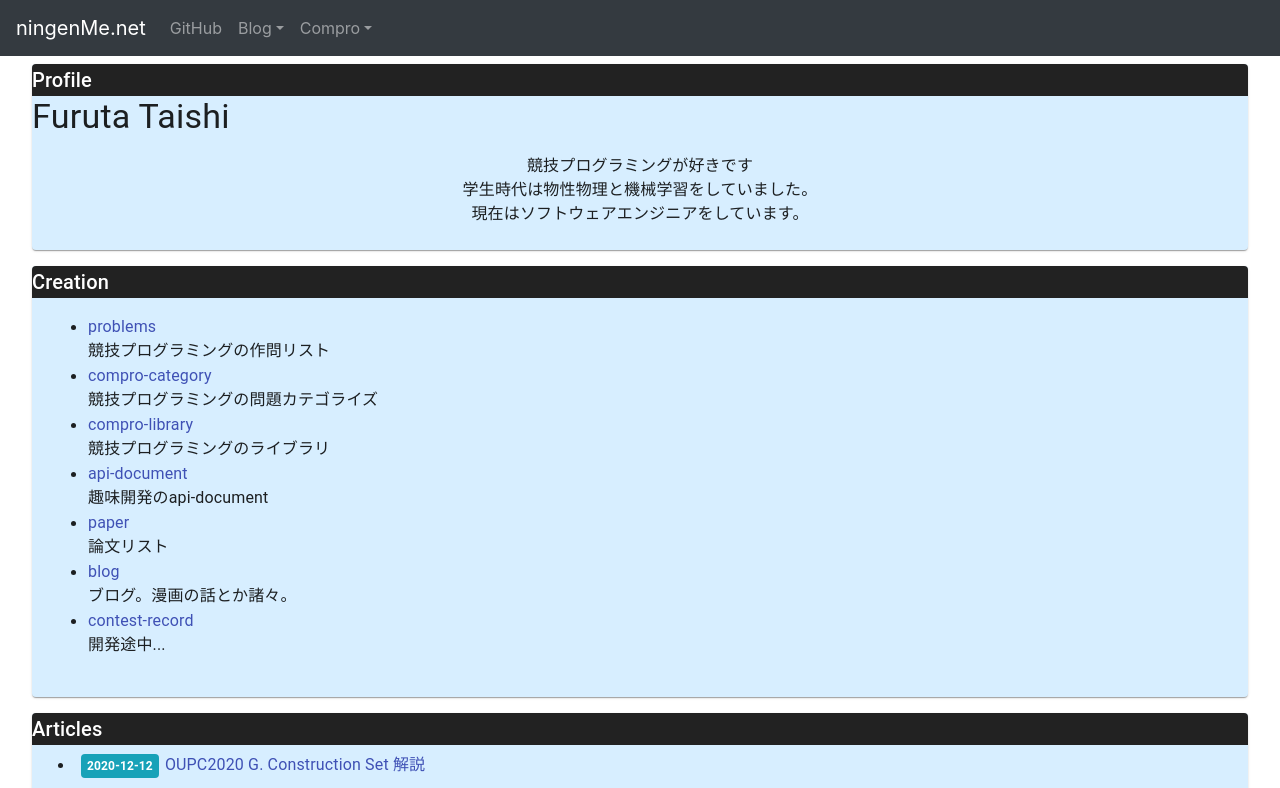
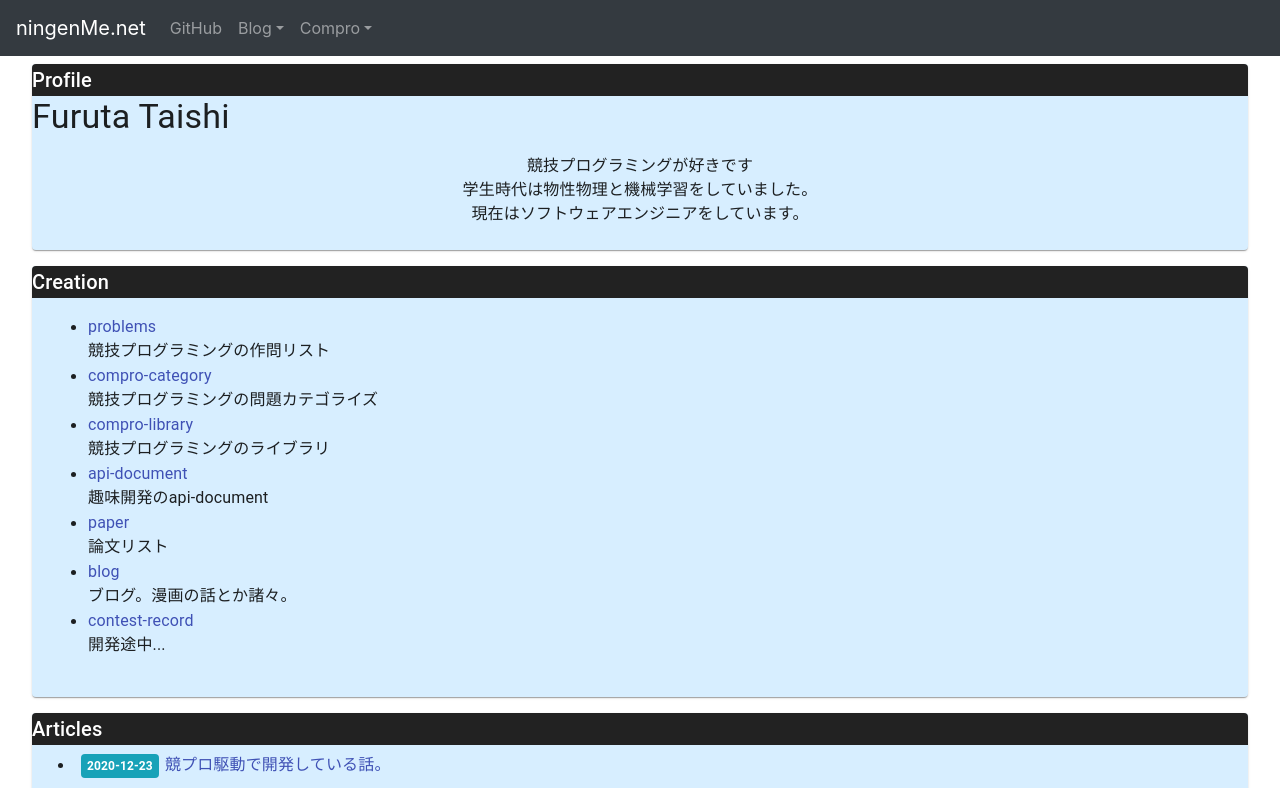
Before and after one commit to ningenMe/ningenme-net-front, a React (Create React App) app: page / in a window 1280 px wide. Shown: the top 788 px of the page. Built offline with nearby package versions, Linux system fonts and the light colour scheme.

Commit message:
[add] blog

```diff
--- a/src/assets/Contents.js
+++ b/src/assets/Contents.js
@@ -12,6 +12,7 @@ export const Applications = [
     {name:"contest-record" , href:'https://contest-record.ningenme.net/'     , description:"開発途中..."},
 ];
 export const Articles = [
+    {date:"2020-12-23",name:"競プロ駆動で開発している話。", href:'https://ningenme.hatenablog.com/entry/2020/12/23/000000'},
     {date:"2020-12-12",name:"OUPC2020 G. Construction Set 解説", href:'https://ningenme.hatenablog.com/entry/2020/12/12/170313'},
     {date:"2020-12-12",name:"OUPC2020 C. Symmetric NBase Number 解説", href:'https://ningenme.hatenablog.com/entry/2020/12/12/132851'},
     {date:"2020-08-16",name:"MySQLで3億レコード物理削除した話", href:'https://qiita.com/ningenMe/items/57bd66359d89b691ba0d'},
```
